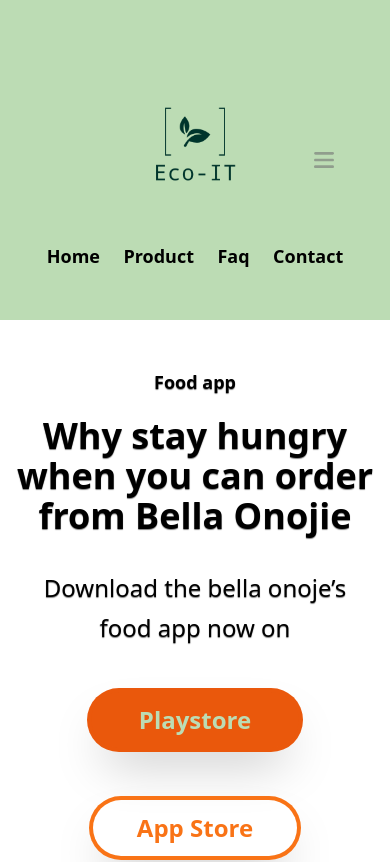
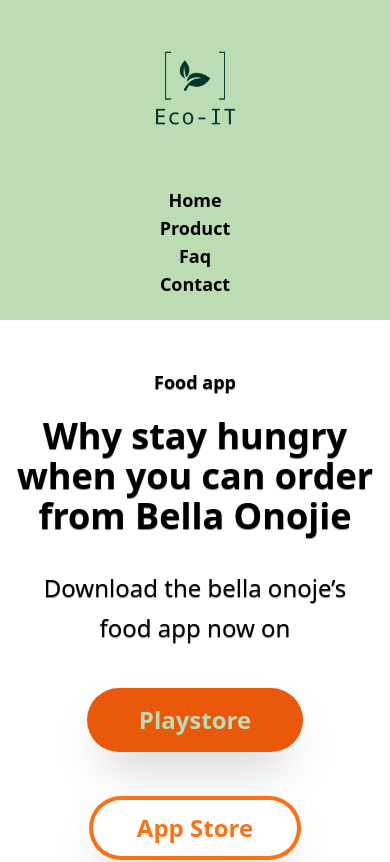
Before and after one commit to francescomedina/wdc, a React (Create React App) app: page / in a window 390 px wide. Shown: the top 862 px of the page. Built offline with nearby package versions, Linux system fonts and the light colour scheme.

Commit message:
fix menu responsive

```diff
--- a/src/components/Header.js
+++ b/src/components/Header.js
@@ -29,47 +29,30 @@ const Header = ({logo}) => {
 
   return (
     <div className="flex flex-col items-center justify-center h-80 bg-white">
-      <a href="/" className="logo">
-        <img className="object-scale-down h-48 w-96" src={logo} alt="logo" />
-      </a>
+        <a href="/" className="logo">
+            <img className="object-scale-down h-48 w-96" src={logo} alt="logo" />
+        </a>
 
           {/* Mobile Nav */}
 
-          <a onClick={()=>setOpenNav(true)} className="sm:absolute sm:right-14 hamburger lg:invisible">
-              <svg width="20" height="16" viewBox="0 0 20 16" fill="none" xmlns="http://www.w3.org/2000/svg"><path opacity="0.6" d="M0.124103 1.33333C0.124103 0.596954 0.721057 0 1.45744 0H18.6667C19.403 0 20 0.596954 20 1.33333C20 2.06971 19.403 2.66667 18.6667 2.66667H1.45744C0.721056 2.66667 0.124103 2.06971 0.124103 1.33333ZM0 8C0 7.26362 0.596954 6.66667 1.33333 6.66667H18.6667C19.403 6.66667 20 7.26362 20 8C20 8.73638 19.403 9.33333 18.6667 9.33333H1.33333C0.596955 9.33333 0 8.73638 0 8ZM0 14.6667C0 13.9303 0.596953 13.3333 1.33333 13.3333H18.6667C19.403 13.3333 20 13.9303 20 14.6667C20 15.403 19.403 16 18.6667 16H1.33333C0.596953 16 0 15.403 0 14.6667Z" fill="#737373"/></svg>
-          </a>
-
-          {
-             openNav &&
-              <div ref={wrapperRef} className="absolute top-0 w-full h-48 bg-white">
-                <div onClick={()=>setOpenNav(false)} className="absolute right-12 top-9"><img height="30" width="30" src={close_icon} alt="" /></div>
-                <div className="flex flex-col items-center justify-around h-full pt-5">
-                  <a onClick={()=>setOpenNav(false)} href="/" className="text-lg font-semibold text-blue-800 transition-all hover:text-orange-500">Home</a>
-                  <a onClick={()=>setOpenNav(false)} href="#product" className="text-lg font-semibold text-blue-800 transition-all hover:text-orange-500">Product</a>
-                  <a onClick={()=>setOpenNav(false)} href="#faq" className="text-lg font-semibold text-blue-800 transition-all hover:text-orange-500">Faq</a>
-                  <a onClick={()=>setOpenNav(false)} href="#contact" className="text-lg font-semibold text-blue-800 transition-all hover:text-orange-500">Contact</a>
-                </div>
-              </div>
-          }
+        <div className="flex justify-center w-80 lg:invisible">
+            <div className="flex flex-col items-center justify-center">
+                <a href="#home" className="text-lg font-semibold text-blue-800 transition-all hover:text-orange-500">Home</a>
+                <a href="#product" className="text-lg font-semibold text-blue-800 transition-all hover:text-orange-500">Product</a>
+                <a href="#faq" className="text-lg font-semibold text-blue-800 transition-all hover:text-orange-500">Faq</a>
+                <a href="#contact" className="text-lg font-semibold text-blue-800 transition-all hover:text-orange-500">Contact</a>
+            </div>
+        </div>
 
 
           {/* Desktop Nav */}
 
-          {/* <div className="flex justify-around w-2/5 mr-12 lg:visible sm:invisible">
-              <a href="#home" className="text-lg font-semibold text-blue-800 transition-all hover:text-orange-500">Home</a>
-              <a href="#product" className="text-lg font-semibold text-blue-800 transition-all hover:text-orange-500">Product</a>
-              <a href="#faq" className="text-lg font-semibold text-blue-800 transition-all hover:text-orange-500">Faq</a>
-              <a href="#contact" className="text-lg font-semibold text-blue-800 transition-all hover:text-orange-500">Contact</a>
-          </div> */}
-
-        {/* <div className="flex justify-center w-100"> */}
-            <div className="flex justify-around w-80">
-                    <a href="#home" className="text-lg font-semibold text-blue-800 transition-all hover:text-orange-500">Home</a>
-                    <a href="#product" className="text-lg font-semibold text-blue-800 transition-all hover:text-orange-500">Product</a>
-                    <a href="#faq" className="text-lg font-semibold text-blue-800 transition-all hover:text-orange-500">Faq</a>
-                    <a href="#contact" className="text-lg font-semibold text-blue-800 transition-all hover:text-orange-500">Contact</a>
-            </div>
-        {/* </div> */}
+        <div className="flex justify-around w-80 lg:visible sm:invisible">
+            <a href="#home" className="text-lg font-semibold text-blue-800 transition-all hover:text-orange-500">Home</a>
+            <a href="#product" className="text-lg font-semibold text-blue-800 transition-all hover:text-orange-500">Product</a>
+            <a href="#faq" className="text-lg font-semibold text-blue-800 transition-all hover:text-orange-500">Faq</a>
+            <a href="#contact" className="text-lg font-semibold text-blue-800 transition-all hover:text-orange-500">Contact</a>
+        </div>
 
     </div>
   );
```
